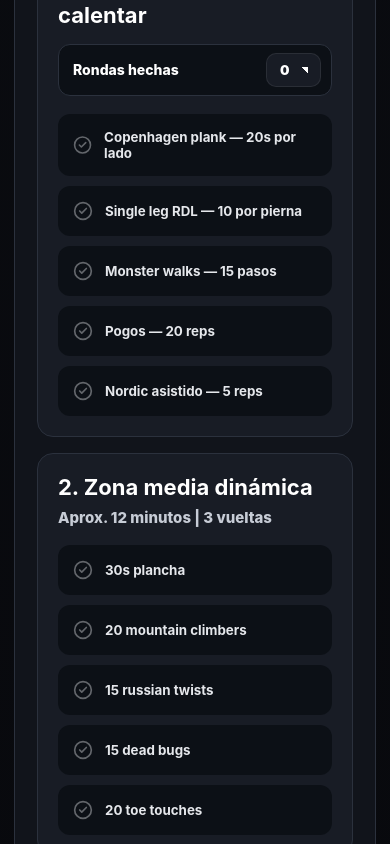
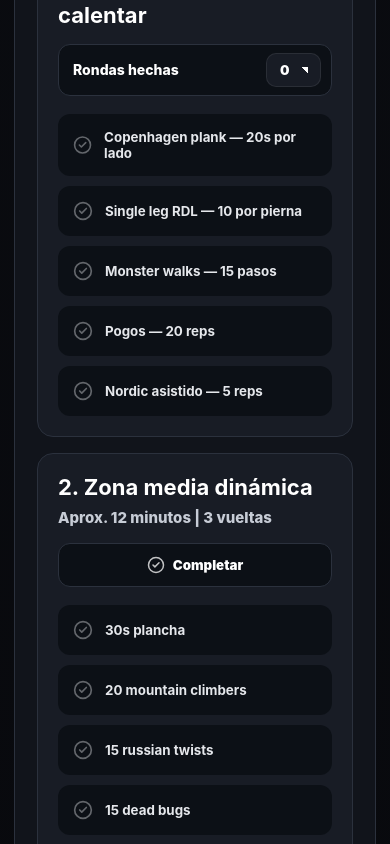
Before and after one commit to luileonf/wicha-rutina, a React (Vite) app: page / in a window 390 px wide. Shown: the part 1116-1960 px from the top of the page. Built offline with nearby package versions, Linux system fonts and the light colour scheme.

Commit message:
Add files via upload

```diff
--- a/src/main.jsx
+++ b/src/main.jsx
@@ -102,9 +102,11 @@ function App() {
   const [selectedDay, setSelectedDay] = useState("Lunes");
   const [checked, setChecked] = useState({});
   const [roundsDone, setRoundsDone] = useState({});
+  const [completedBlocks, setCompletedBlocks] = useState({});
   const current = useMemo(() => weekPlan.find((d) => d.day === selectedDay), [selectedDay]);
 
   const isPreventiveBlock = (block) => block.name.toLowerCase().includes("preventiv");
+  const usesBlockCompletion = (block) => /zona media|core|carrera|cardio|running/i.test(block.name);
   const roundText = (block) => block.items.find((item) => /\d+\s*rondas?/i.test(item));
   const roundTarget = (block) => Number(roundText(block)?.match(/(\d+)/)?.[1] ?? 3);
   const isInstructionItem = (item) => {
@@ -138,13 +140,23 @@ function App() {
     return block.items.filter((item) => !instructionItems(block).includes(item));
   };
   const blockKey = (day, block) => `${day}-${block.name}`;
-  const isPreventiveComplete = (day, block) => Number(roundsDone[blockKey(day, block)] ?? 0) >= roundTarget(block);
+  const areAllItemsChecked = (day, block) => exerciseItems(block).every((item) => checked[`${day}-${block.name}-${item}`]);
+  const isPreventiveComplete = (day, block) => Number(roundsDone[blockKey(day, block)] ?? 0) >= roundTarget(block) || areAllItemsChecked(day, block);
+  const isBlockComplete = (day, block) => Boolean(completedBlocks[blockKey(day, block)]);
 
-  const total = weekPlan.reduce((acc, day) => acc + day.blocks.reduce((sum, block) => sum + (isPreventiveBlock(block) ? 1 : exerciseItems(block).length), 0), 0);
+  const total = weekPlan.reduce((acc, day) => {
+    return acc + day.blocks.reduce((sum, block) => {
+      if (isPreventiveBlock(block) || usesBlockCompletion(block)) return sum + 1;
+      return sum + exerciseItems(block).length;
+    }, 0);
+  }, 0);
   const completed = weekPlan.reduce((acc, day) => {
     return acc + day.blocks.reduce((sum, block) => {
       if (isPreventiveBlock(block)) {
         return sum + (isPreventiveComplete(day.day, block) ? 1 : 0);
+      }
+      if (usesBlockCompletion(block)) {
+        return sum + (isBlockComplete(day.day, block) ? 1 : 0);
       }
 
       return sum + exerciseItems(block).filter((item) => checked[`${day.day}-${block.name}-${item}`]).length;
@@ -160,6 +172,11 @@ function App() {
 
   const updateRounds = (day, block, value) => {
     setRoundsDone((prev) => ({ ...prev, [blockKey(day, block)]: value }));
+  };
+
+  const toggleBlock = (day, block) => {
+    const key = blockKey(day, block);
+    setCompletedBlocks((prev) => ({ ...prev, [key]: !prev[key] }));
   };
 
   return (
@@ -203,16 +220,19 @@ function App() {
           {current.blocks.map((block, index) => {
             const preventive = isPreventiveBlock(block);
             const preventiveDone = preventive && isPreventiveComplete(current.day, block);
+            const blockCompletion = usesBlockCompletion(block);
+            const blockDone = blockCompletion && isBlockComplete(current.day, block);
             const selectedRounds = roundsDone[blockKey(current.day, block)] ?? "";
             const instructions = blockInstructions(block);
 
             return (
-              <article className={preventiveDone ? "block blockComplete" : "block"} key={block.name}>
+              <article className={preventiveDone || blockDone ? "block blockComplete" : "block"} key={block.name}>
                 <div className="blockHeader">
                   <div>
                     <h3>{index + 1}. {block.name}</h3>
                     {instructions && <p className="blockInstructions">{instructions}</p>}
                   </div>
+                  <div className="blockActions">
                     {preventive && (
                       <label className="roundSelector">
                         <span>Rondas hechas</span>
@@ -224,16 +244,27 @@ function App() {
                         </select>
                       </label>
                     )}
+                    {blockCompletion && (
+                      <button
+                        className={blockDone ? "completeBlockButton done" : "completeBlockButton"}
+                        onClick={() => toggleBlock(current.day, block)}
+                        type="button"
+                      >
+                        <CheckCircle2 size={18} />
+                        {blockDone ? "Completado" : "Completar"}
+                      </button>
+                    )}
+                  </div>
                 </div>
 
                 <div className="items">
                   {exerciseItems(block).map((item) => {
                     const key = `${current.day}-${block.name}-${item}`;
-                    const done = preventive ? preventiveDone : checked[key];
+                    const done = preventiveDone || blockDone || checked[key];
                     return (
                       <button
                         key={item}
-                        onClick={() => !preventive && toggleItem(current.day, block.name, item)}
+                        onClick={() => toggleItem(current.day, block.name, item)}
                         className={done ? "item done" : "item"}
                         type="button"
                       >
--- a/src/style.css
+++ b/src/style.css
@@ -248,6 +248,13 @@ h1 {
   margin-bottom: 18px;
 }
 
+.blockActions {
+  display: flex;
+  align-items: center;
+  gap: 10px;
+  flex: 0 0 auto;
+}
+
 .block h3 {
   margin: 0;
   font-size: 22px;
@@ -299,6 +306,33 @@ h1 {
 .roundSelector option {
   background: var(--panel-deep);
   color: white;
+}
+
+.completeBlockButton {
+  border: 1px solid var(--border);
+  border-radius: 12px;
+  padding: 12px 14px;
+  background: var(--panel-deep);
+  color: white;
+  display: inline-flex;
+  align-items: center;
+  gap: 8px;
+  cursor: pointer;
+  font-weight: 900;
+  white-space: nowrap;
+}
+
+.completeBlockButton.done {
+  background: var(--red);
+  border-color: rgba(255, 255, 255, .1);
+}
+
+.completeBlockButton svg {
+  opacity: .75;
+}
+
+.completeBlockButton.done svg {
+  opacity: 1;
 }
 
 .items {
@@ -369,10 +403,19 @@ footer b {
     align-items: flex-start;
     flex-direction: column;
   }
+  .blockActions {
+    width: 100%;
+    flex-direction: column;
+    align-items: stretch;
+  }
   .roundSelector {
     width: 100%;
     justify-content: space-between;
   }
+  .completeBlockButton {
+    justify-content: center;
+    width: 100%;
+  }
   .days { grid-template-columns: repeat(2, 1fr); }
   .dayHeader { align-items: flex-start; }
 }
```
Lines whose indentation alone changed are shown as unchanged.
